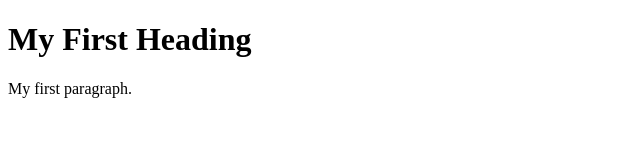
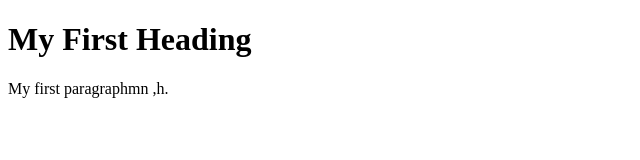
Before and after one commit to NeelaArunKumar/aruna, a plain HTML site: page index.html in a window 1280 px wide. Shown: the full height of the page, 0-640 px from the left. Drawn offline with Linux system fonts and the light colour scheme.

Commit message:
Update index.html

```diff
--- a/index.html
+++ b/index.html
@@ -3,7 +3,7 @@
 <body>
 
 <h1>My First Heading</h1>
-<p>My first paragraph.</p>
+<p>My first paragraphmn ,h.</p>
 
 </body>
 </html>
```
